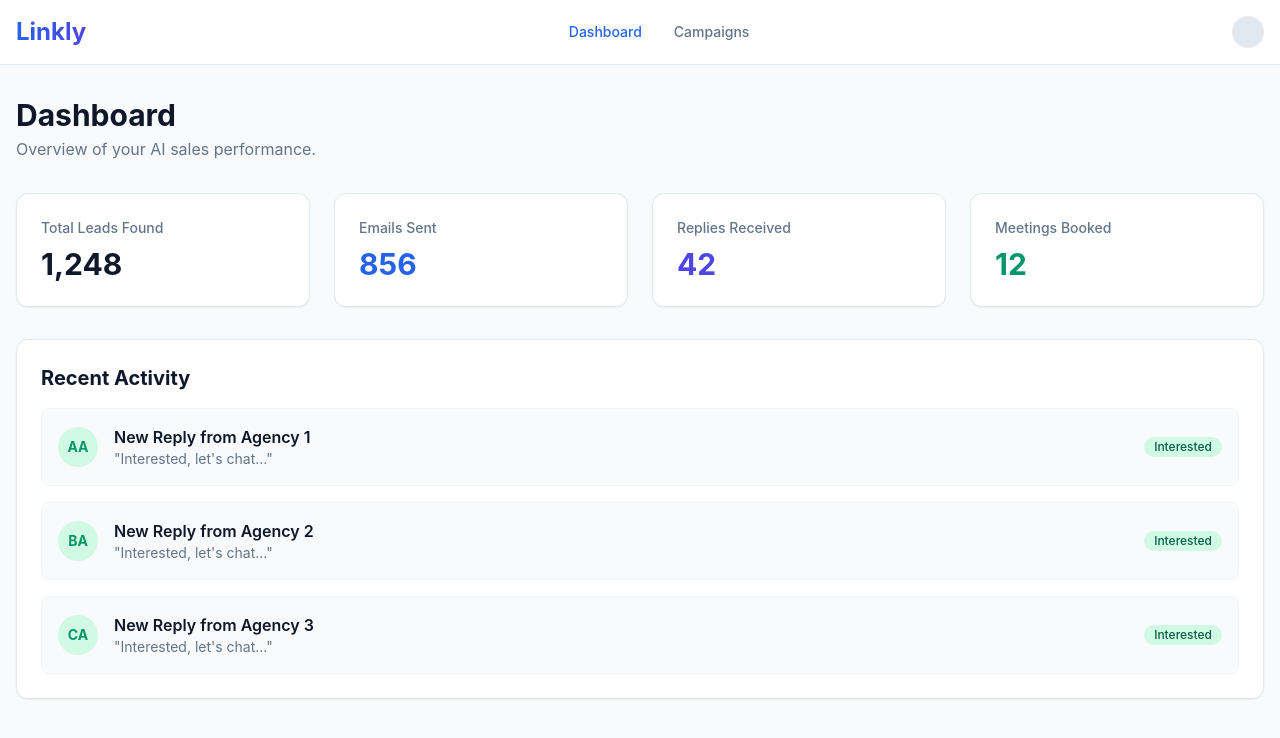
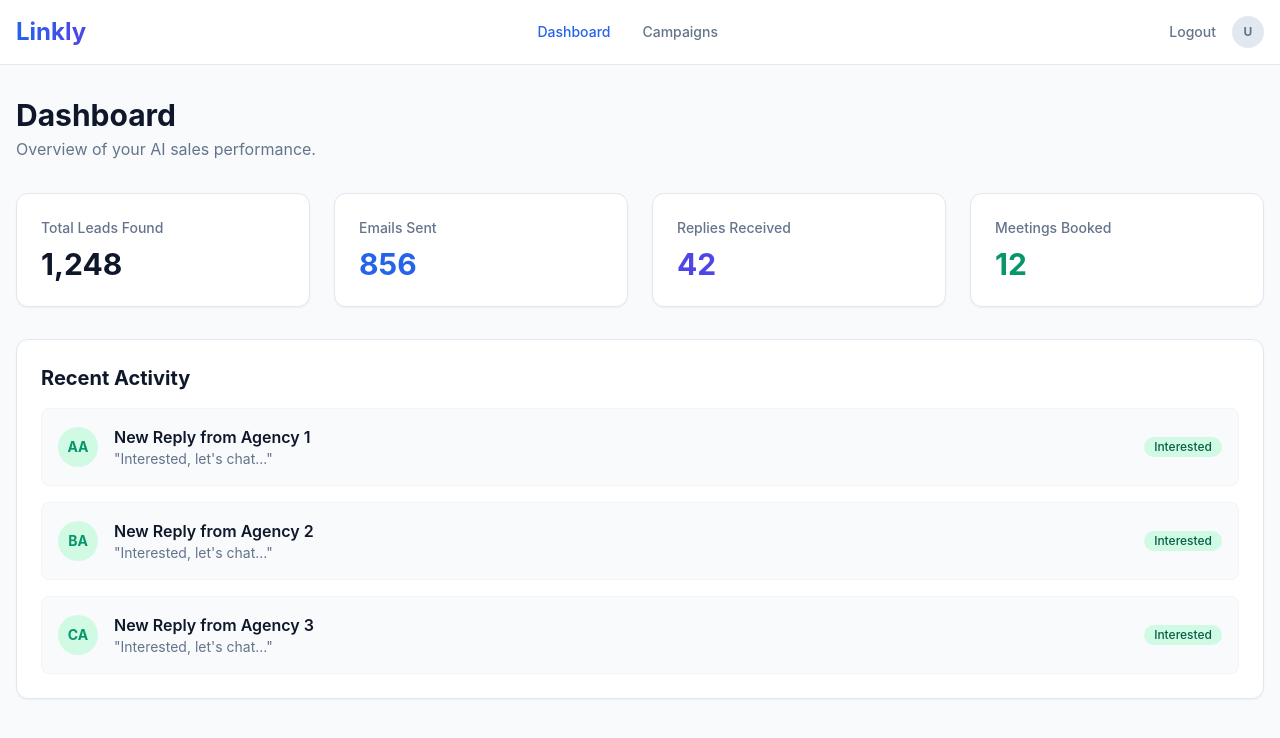
Before and after one commit to ioproxxy/linkly, a React (Vite) app in the folder client/: page / in a window 1280 px wide. Shown: the top 738 px of the page. Built offline with nearby package versions, Linux system fonts and the light colour scheme; sample sign-in values are in the browser's storage.

Commit message:
feat: Introduce LoginPage for user authentication and Layout component for app structure and navigation.

```diff
--- a/client/src/components/Layout.tsx
+++ b/client/src/components/Layout.tsx
@@ -1,10 +1,17 @@
-import { Outlet, Link, useLocation } from 'react-router-dom';
+import { Outlet, Link, useLocation, useNavigate } from 'react-router-dom';
 import clsx from 'clsx';
 
 export default function Layout() {
     const location = useLocation();
+    const navigate = useNavigate();
 
     const isActive = (path: string) => location.pathname === path;
+
+    const handleLogout = () => {
+        localStorage.removeItem('token');
+        localStorage.removeItem('user');
+        navigate('/login');
+    };
 
     return (
         <div className="min-h-screen flex flex-col bg-slate-50">
@@ -34,8 +41,16 @@ export default function Layout() {
                         </Link>
                     </div>
                     <div className="flex items-center gap-4">
+                        <button
+                            onClick={handleLogout}
+                            className="text-sm font-medium text-slate-500 hover:text-red-500 transition-colors"
+                        >
+                            Logout
+                        </button>
                         {/* Abstract Avatar */}
-                        <div className="w-8 h-8 rounded-full bg-slate-200 ring-2 ring-white shadow-sm"></div>
+                        <div className="w-8 h-8 rounded-full bg-slate-200 ring-2 ring-white shadow-sm flex items-center justify-center text-xs font-bold text-slate-500">
+                            U
+                        </div>
                     </div>
                 </div>
             </nav>
--- a/client/src/pages/LoginPage.tsx
+++ b/client/src/pages/LoginPage.tsx
@@ -1,4 +1,4 @@
-import React, { useState } from 'react';
+import React, { useState, useEffect } from 'react';
 import { useNavigate } from 'react-router-dom';
 import api from '../utils/api';
 
@@ -7,6 +7,13 @@ export default function LoginPage() {
     const [password, setPassword] = useState('');
     const [isRegister, setIsRegister] = useState(false);
     const navigate = useNavigate();
+
+    useEffect(() => {
+        const token = localStorage.getItem('token');
+        if (token) {
+            navigate('/');
+        }
+    }, [navigate]);
 
     const handleSubmit = async (e: React.FormEvent) => {
         e.preventDefault();
```
